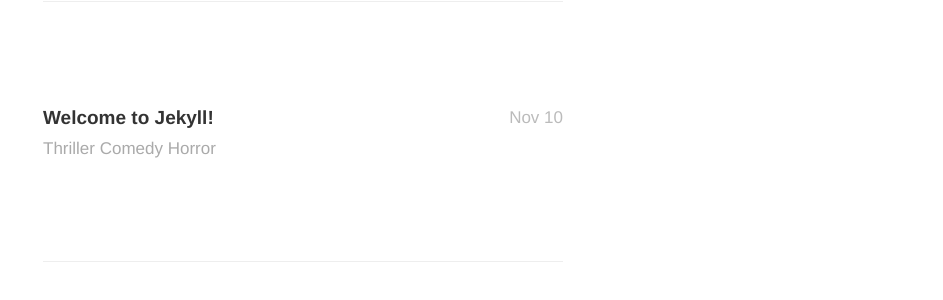
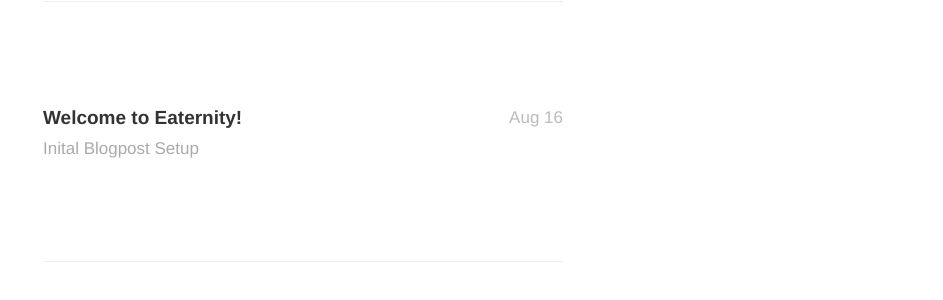
Before and after one commit to Eaternity/eaternity-blog, a Jekyll site: the page built from index.html, in a window 1280 px wide. Shown: the part 336-636 px from the top of the page, without its empty margins (337-1280 px from the left). Built offline with Jekyll 4.4.1, drawn with Linux system fonts in a browser that asks for light colours; nearby versions of some CDN libraries; Markdown is read by kramdown in place of the engine named in the settings; the list of posts is cut into pages by our own code.

```diff
--- a/_config.yml
+++ b/_config.yml
@@ -9,13 +9,13 @@ highlighter: pygments
 
 paginate: 20
 baseurl: /
-domain_name: 'http://eaternity.github.io/eaternity-blog/'
+domain_name: 'http://eaternity.org'
 google_analytics: 'UA-55310589-3'
 disqus: false
 disqus_shortname: 'eaternity'
 
 # Details for the RSS feed generator
-url:            'http://eaternity.github.io/eaternity-blog/'
+url:            'http://blog.eaternity.org'
 author:         'Eaternity, et. al'
 authorTwitter:  'eaternity'
 
--- a/_posts/2013-11-10-welcome-to-jekyll.markdown
+++ b/_posts/2015-08-16-welcome-to-eaternity.markdown
@@ -1,7 +1,7 @@
 ---
-title:  "Welcome to Jekyll!"
-date:   2013-11-10 10:18:00
-description: Thriller Comedy Horror
+title:  "Welcome to Eaternity!"
+date:   2015-08-16 15:29:00
+description: Inital Blogpost Setup
 ---
 
 You'll find this post in your `_posts` directory - edit this post and re-build (or run with the `-w` switch) to see your changes!
```
Also changed, not shown: CNAME.md (added, +1 -0 lines).
